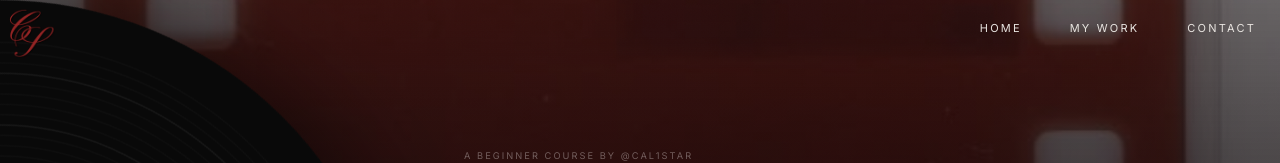
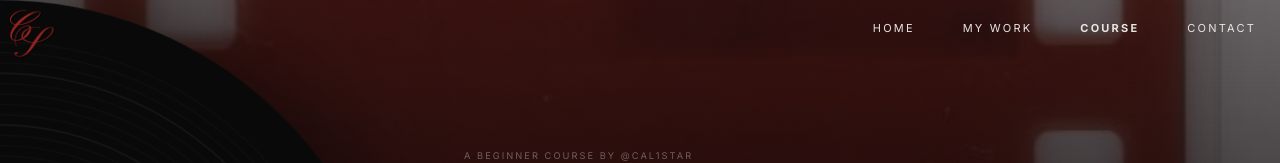
Before and after one commit to calistasuherman/Portfolio, a Next.js app: page /course in a window 1280 px wide. Shown: the top 163 px of the page. Built offline with nearby package versions, Linux system fonts and the light colour scheme; a web font is replaced by a local one.

Commit message:
Add Course to the site menu
Co-Authored-By: Claude Opus 5.5 (1M context) <noreply@anthropic.com>
Claude-Session: https://claude.ai/code/session_01Cr4s84pufWnoFbBW8rf26z

```diff
--- a/app/components/GlobalUI.tsx
+++ b/app/components/GlobalUI.tsx
@@ -207,6 +207,7 @@ export default function GlobalUI() {
   const navLinks = [
     { label: "Home",    href: "/" },
     { label: "My Work", href: "/work" },
+    { label: "Course",  href: "/course" },
     { label: "Contact", href: "/contact" },
   ];
 
--- a/app/components/NavHeader.tsx
+++ b/app/components/NavHeader.tsx
@@ -71,6 +71,7 @@ export default function NavHeader() {
   const navLinks = [
     { label: "Home",    href: "/" },
     { label: "My Work", href: "/work" },
+    { label: "Course",  href: "/course" },
     { label: "Contact", href: "/contact" },
   ];
 
```
